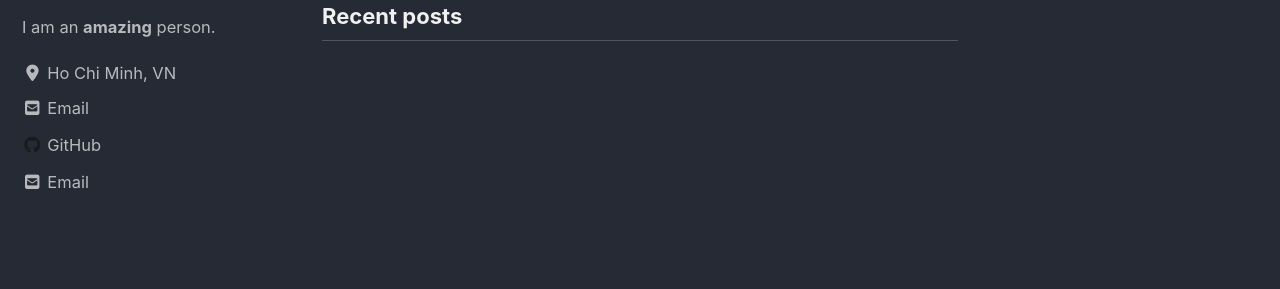
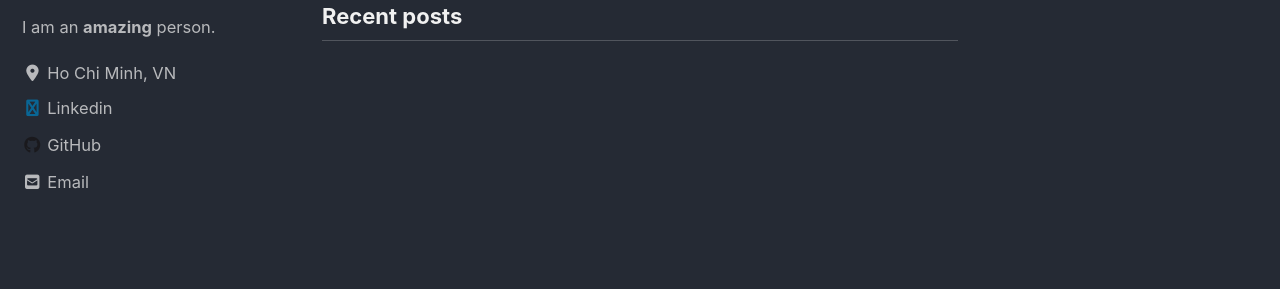
Before and after one commit to kaginguyen/locnguyen14061996.github.io, a Jekyll site: the page built from index.html, in a window 1280 px wide. Shown: the part 139-428 px from the top of the page. Built offline with Jekyll 4.4.1, drawn with Linux system fonts in a browser that asks for light colours; cached includes are drawn as plain includes; nearby versions of some CDN libraries; the list of posts is cut into pages by our own code.

Commit message:
add linkedin

```diff
--- a/_config.yml
+++ b/_config.yml
@@ -113,12 +113,12 @@ author:
   location         : "Ho Chi Minh, VN"
   email            : "loc.nguyen14061996@gmail.com"
   links:
-    - label: "Email"
-      icon: "fas fa-fw fa-envelope-square"
-      url: mailto:loc.nguyen14061996@gmail.com
-    # - label: "Website"
-    #   icon: "fas fa-fw fa-link"
-      # url: "https://your-website.com"
+    # - label: "Email"
+    #   icon: "fas fa-fw fa-envelope-square"
+    #   url: mailto:loc.nguyen14061996@gmail.com
+    - label: "Linkedin"
+      icon: "fas fa-fw fa-linkedin"
+      url: "https://www.linkedin.com/in/locnguyen1406/"
     # - label: "Twitter"
     #   icon: "fab fa-fw fa-twitter-square"
       # url: "https://twitter.com/"
```
